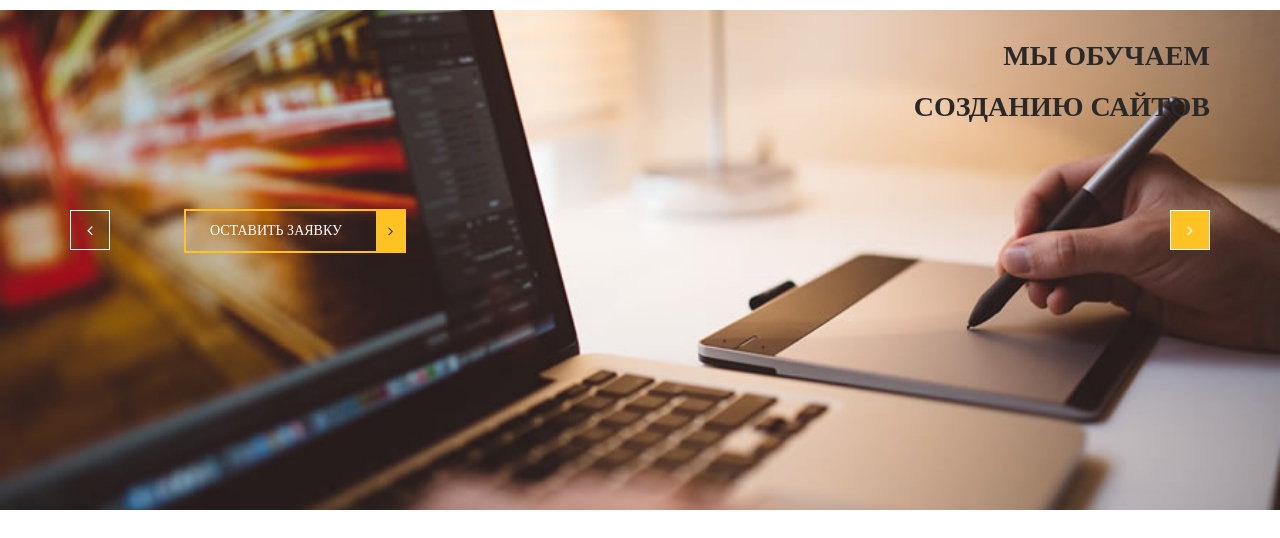
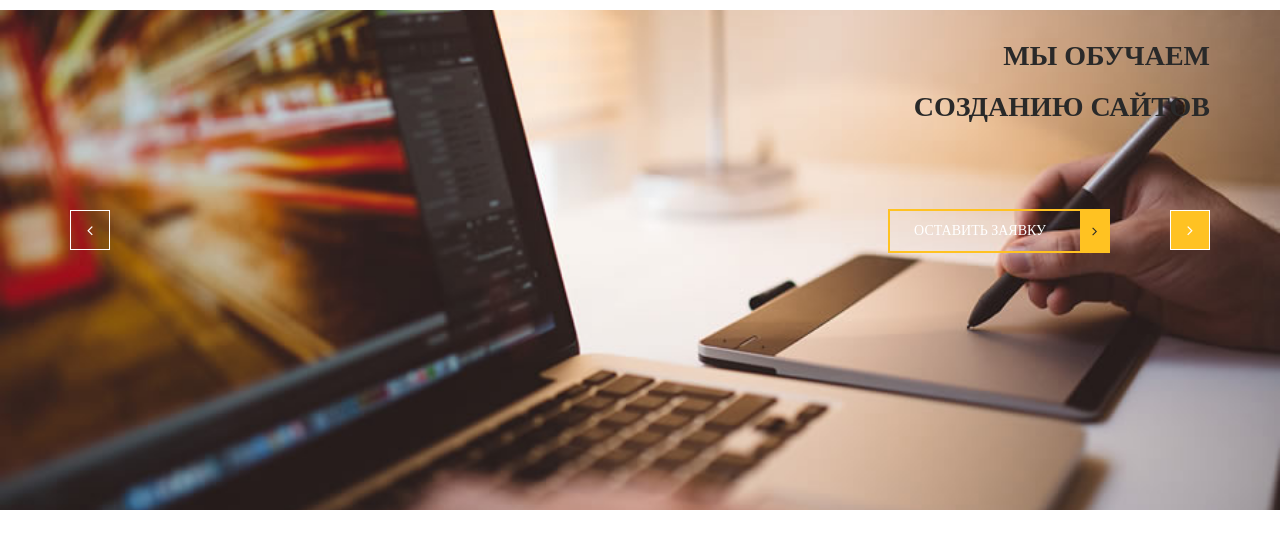
Before and after one commit to Julia1986/new-project, a plain HTML site: page lend-page/index.html in a window 1280 px wide. Shown: the part 136-674 px from the top of the page. Drawn offline with nearby package versions, Linux system fonts and the light colour scheme; files whose address does not match are found by name; a web font is replaced by a local one.

Commit message:
Update media-min1200.css

```diff
--- a/lend-page/css/media-min1200.css
+++ b/lend-page/css/media-min1200.css
@@ -74,7 +74,8 @@
 	top: 0;
 }
 .slider .slider_btn {
-	margin-left: 10%;
+	float: right;
+    	margin-right: 100px;
 }
 .slick-btn {
 	top: 200px;
```
